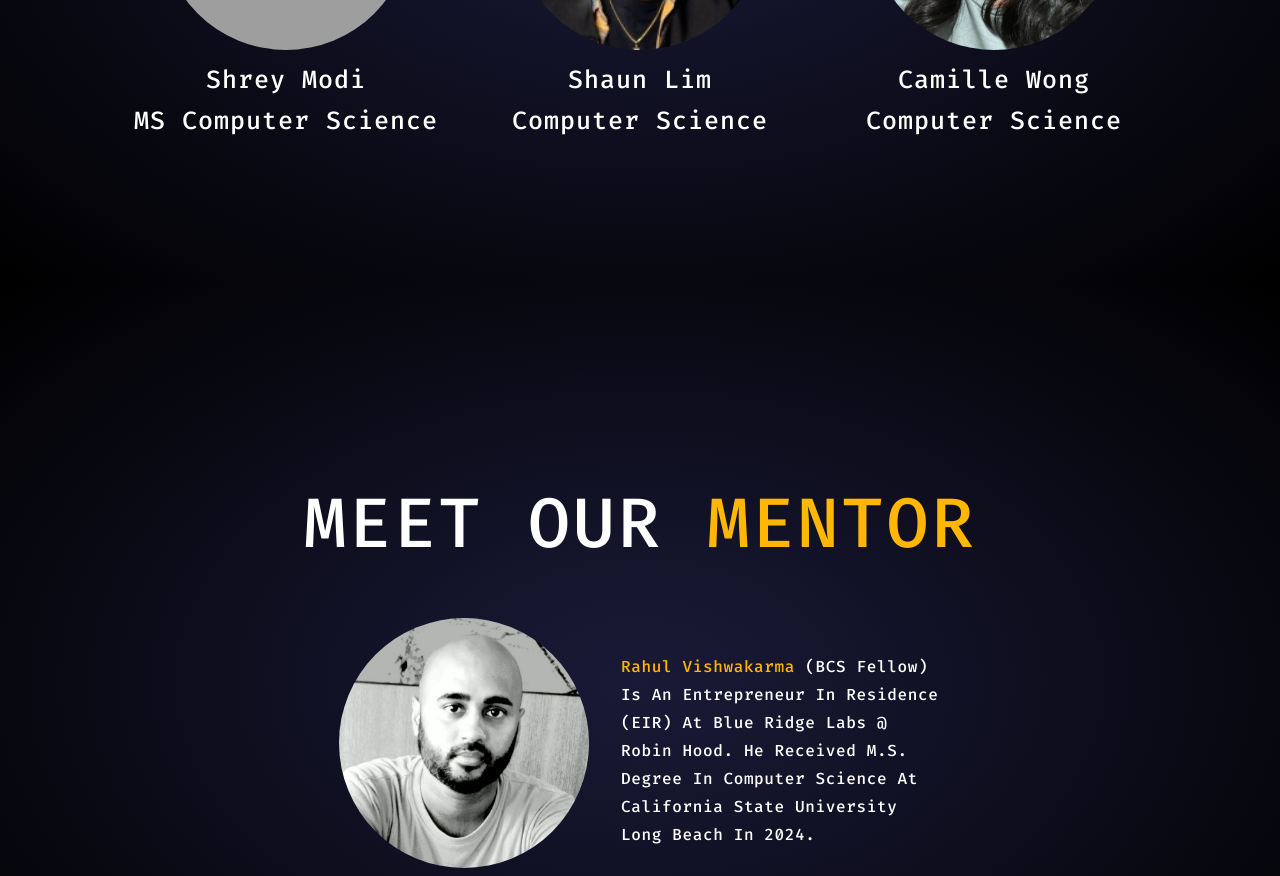
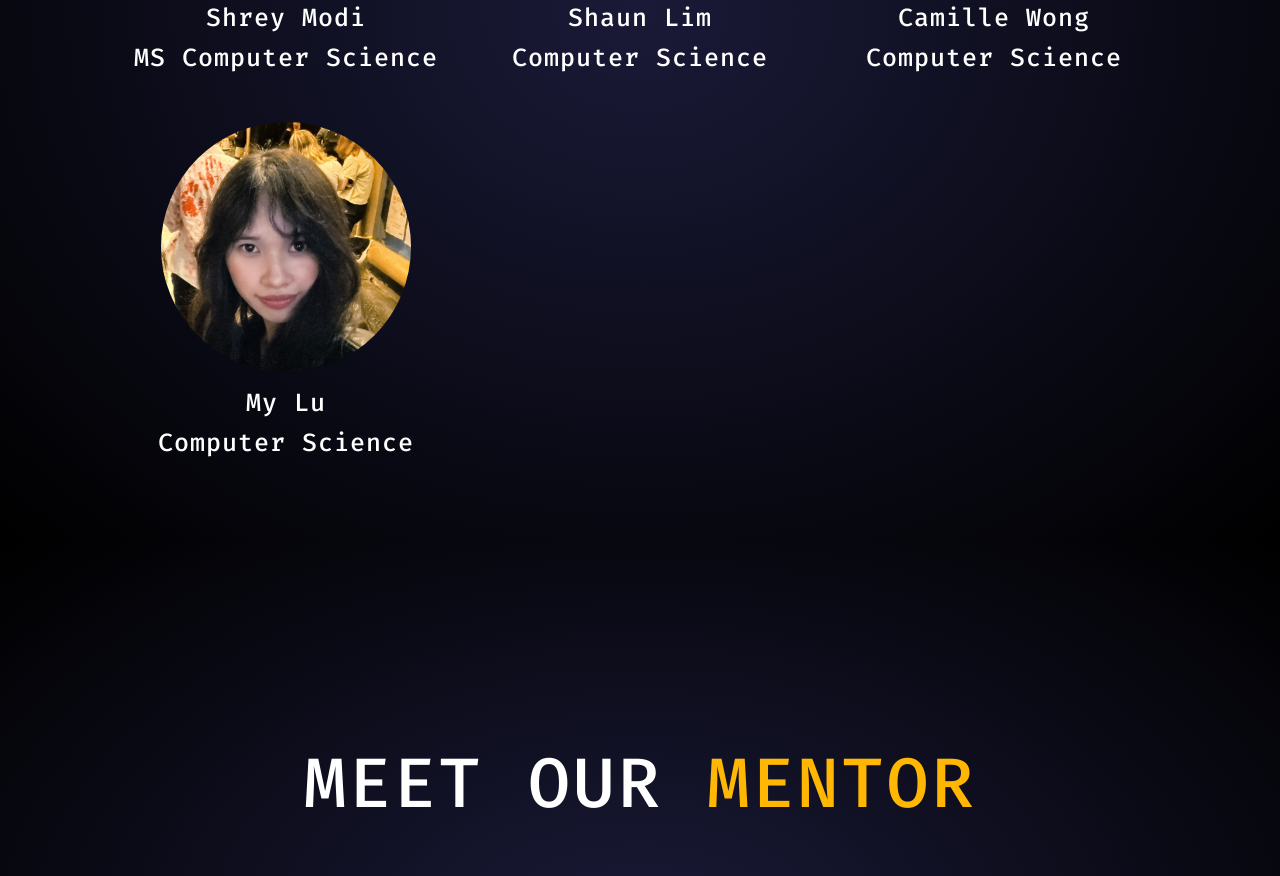
Before and after one commit to CSULBAIResearch/SHARK-GPT_Landing_Page, a React (Create React App) app: page / in a window 1280 px wide. Shown: the part 3000-3876 px from the top of the page. Built offline with nearby package versions, Linux system fonts and the light colour scheme; no server answers; grey boxes are pictures that could not be loaded.

Commit message:
adding My Lu

```diff
--- a/src/constant/memberData.js
+++ b/src/constant/memberData.js
@@ -1,6 +1,7 @@
 import ShauLim from "../assets/memberImg/Shaun_Lim.jpg"
 import ShreyModi from "../assets/memberImg/Shrey Modi.jpg"
 import CamilleWong from "../assets/memberImg/CamilleWong.jpg"
+import MyLu from "../assets/memberImg/MyLu.jpeg"
 
 const memberDatas = [
     {
@@ -20,6 +21,12 @@ const memberDatas = [
         major: "Computer Science",
         memberImg:CamilleWong,
     },
+
+    {
+        name: "My Lu",
+        major: "Computer Science",
+        memberImg:MyLu,
+    },
 ]
 
 export default memberDatas;
```
Also changed, not shown: src/assets/memberImg/MyLu.jpeg (added).
